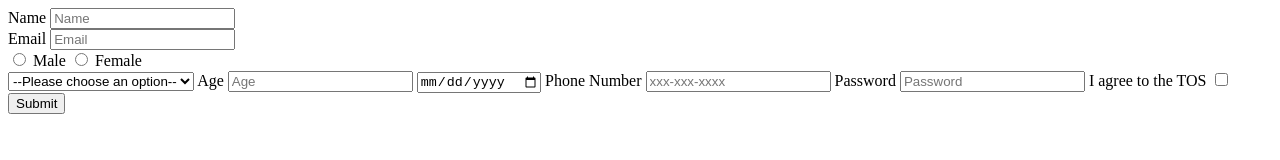
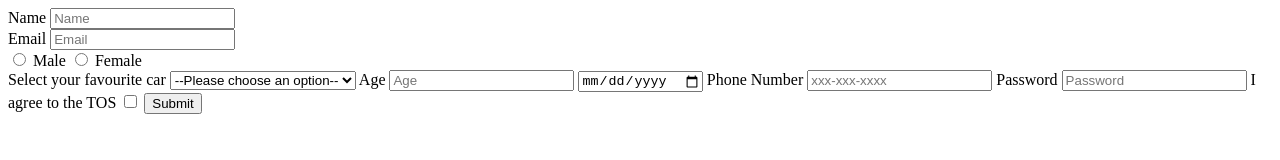
Before and after one commit to acciojob/signup-form-car-fayaj-ahmad, a website: page main.html in a window 1280 px wide. Drawn offline with Linux system fonts and the light colour scheme.

Commit message:
created a submission

```diff
--- a/main.html
+++ b/main.html
@@ -19,6 +19,7 @@
         <input name="gender" type="radio" id="gender_f" required> Female
         <br>
 
+        <label for="cars">Select your favourite car</label>
         <select id="cars" required>
             <option>--Please choose an option--</option>
             <option>BMW</option>
@@ -29,15 +30,15 @@
         <label for="age">Age</label>
         <input type="number" id="age" placeholder="Age" required>
         <label for="dob"></label>
-        <input type="date" requiredid="dob">
+        <input type="date" required id="dob">
 
         <label for="tel">Phone Number</label>
-        <input type="tell" id="tell" placeholder="xxx-xxx-xxxx">
+        <input type="tel" id="tel" placeholder="xxx-xxx-xxxx">
 
         <label for="password">Password</label>
         <input type="password" required id="password" placeholder="Password">
 
-        <label for="tos">I agree to the TOS</label>
+        <label for="tos">I agree to the TOS </label>
         <input type="checkbox" id="tos" required>
 
         <button type="submit">Submit</button>
```
